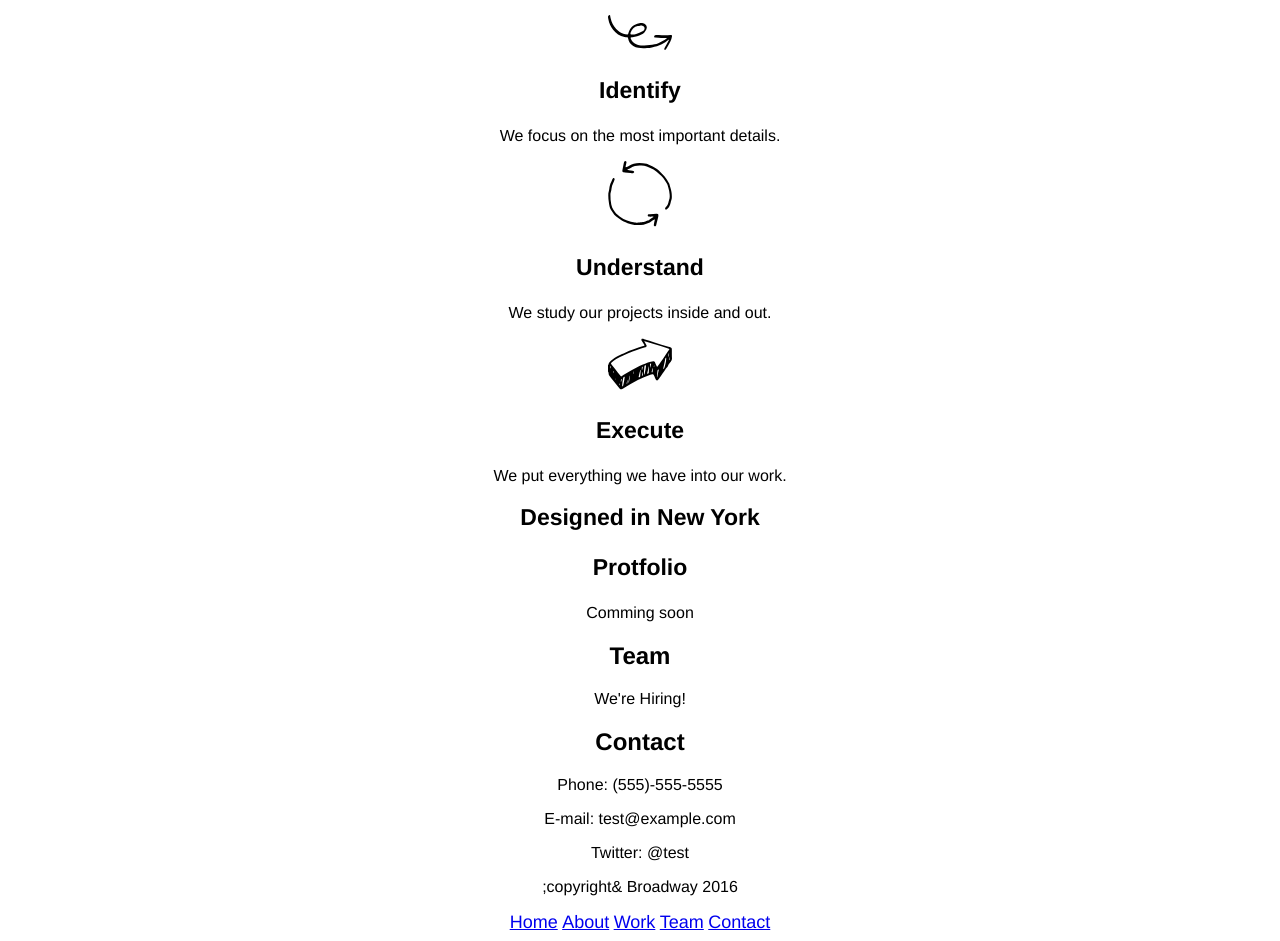
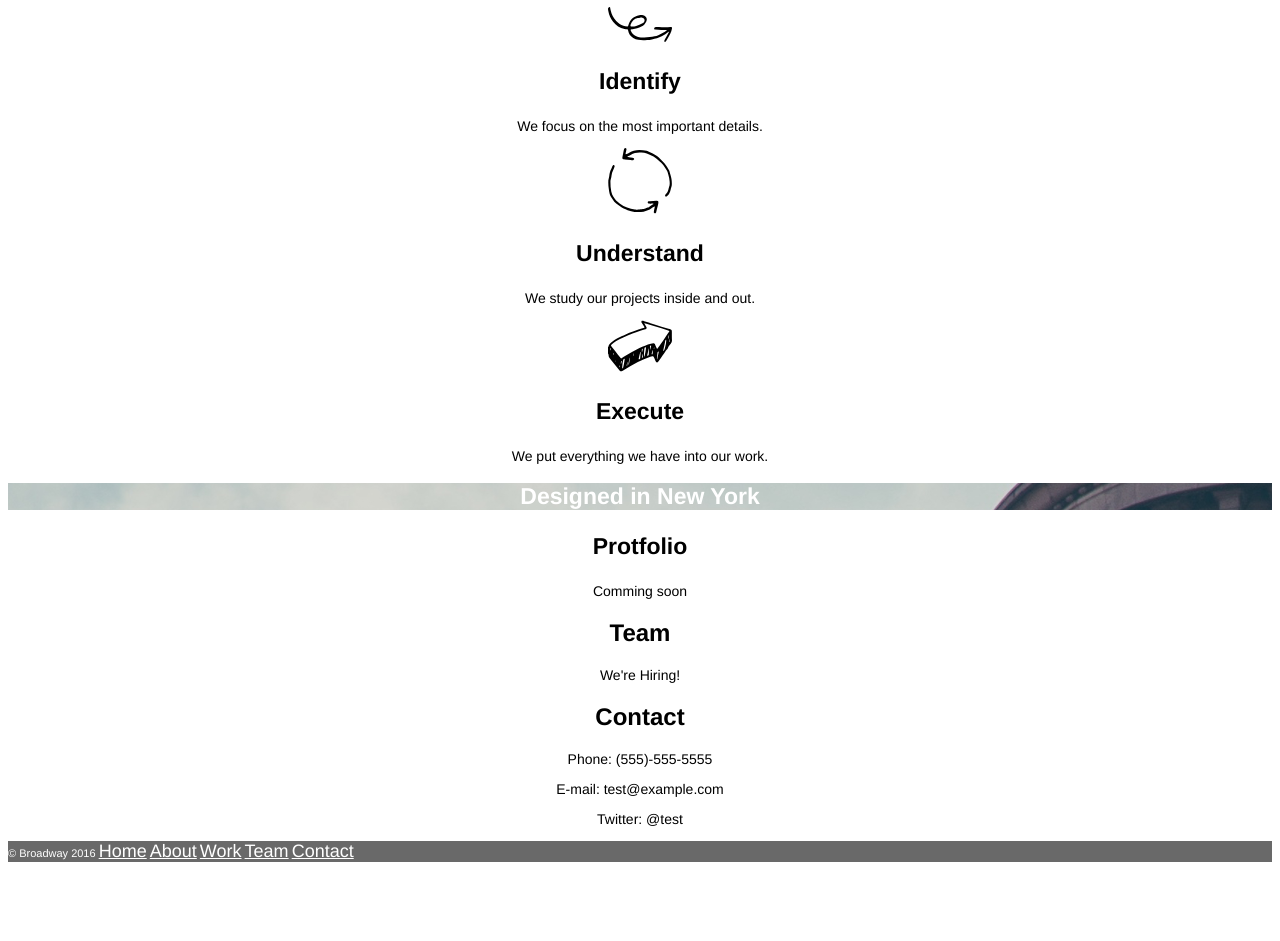
Before and after one commit to melodydai/broadway, a plain HTML site: page index.html in a window 1280 px wide. Shown: the part 440-1381 px from the top of the page. After the commit the page ends 1313 px from the top, so only its background shows below. Drawn offline with Linux system fonts and the light colour scheme.

Commit message:
Completed

```diff
--- a/index.html
+++ b/index.html
@@ -2,7 +2,7 @@
 <html lang="en" dir="ltr">
   <head>
     <title>Broadway Design</title>
-    <link rel="stylesheet" href="/resources/style.css">
+    <link rel="stylesheet" href="./resources/style.css">
   </head>
   <body>
 
@@ -23,15 +23,15 @@
 
     <h2 id="process">Our Process</h2>
 
-      <p><img src="/resources/identify.svg" alt="Indetify Arrow"></p>
+      <p><img src="./resources/identify.svg" alt="Indetify Arrow"></p>
       <h3>Identify</h3>
       <p>We focus on the most important details.</p>
 
-      <p><img src="/resources/understand.svg" alt="Circle"></p>
+      <p><img src="./resources/understand.svg" alt="Circle"></p>
       <h3>Understand</h3>
       <p>We study our projects inside and out.</p>
 
-      <p><img src="/resources/execute.svg" alt="Arrow"></p>
+      <p><img src="./resources/execute.svg" alt="Arrow"></p>
       <h3>Execute</h3>
       <p>We put everything we have into our work.</p>
 
@@ -56,7 +56,7 @@
 
     <!-- Footer -->
 
-    <p id="footer">;copyright& Broadway 2016 </p> <span><a href="#Home" class="nav">Home</a> <a href="#" class="nav">About</a> <a href="#" class="nav">Work</a> <a href="#" class="nav">Team</a> <a href="#" class="nav">Contact</a></span>
+    <p class="footer">&copy Broadway 2016 <span><a href="#Home" class="nav">Home</a> <a href="#" class="nav">About</a> <a href="#" class="nav">Work</a> <a href="#" class="nav">Team</a> <a href="#" class="nav">Contact</a></span></p>
 
   </body>
 </html>
--- a/resources/style.css
+++ b/resources/style.css
@@ -15,6 +15,7 @@ h1 {
 
 .nav {
   font-size: 18px;
+  color: white;
 }
 
 #process {
@@ -26,3 +27,23 @@ h3, #work {
   font-weight: bold;
   font-size: 23px;
 }
+
+#work {
+  background-image: url("the-flatiron-building.png");
+  color: white;
+}
+
+p {
+  font-size: 14px;
+}
+
+h3 {
+  font-size: 23px;
+}
+
+.footer {
+  background-color: dimgray;
+  color: white;
+  font-size: 11px;
+  text-align: left;
+}
```
